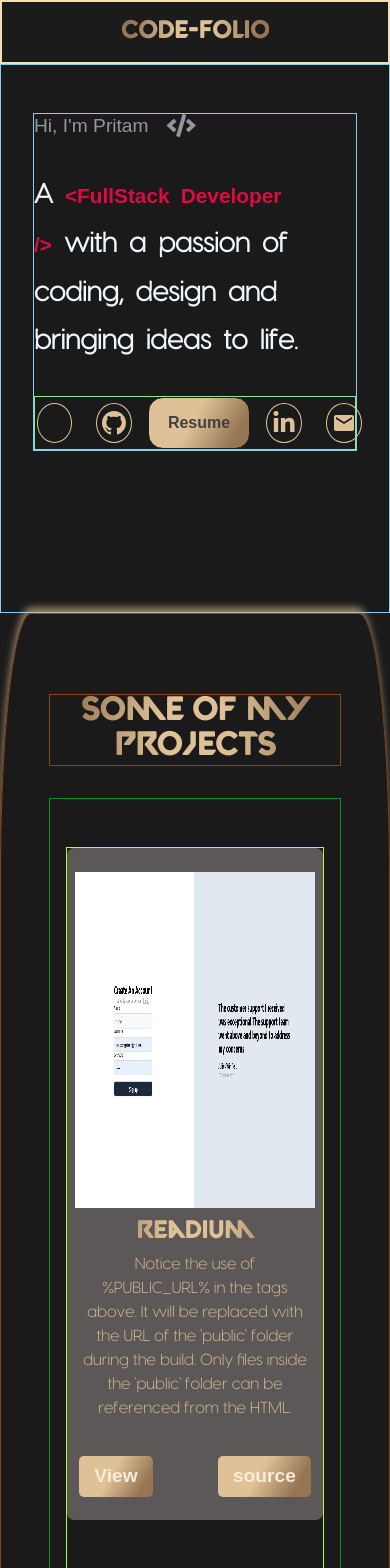
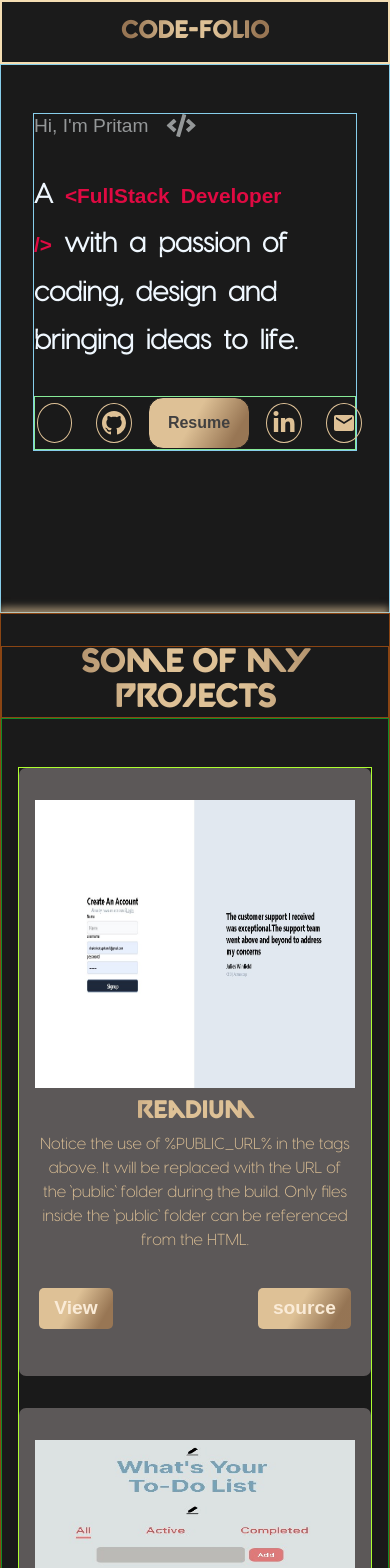
Before and after one commit to anynomous001/DevFolio, a React (Vite) app: page / in a window 390 px wide. Shown: the top 1568 px of the page. Built offline with nearby package versions, Linux system fonts and the light colour scheme; some icons are missing.

Commit message:
project section updated

```diff
--- a/src/Components/ProjectAndSkillDivStyle.css
+++ b/src/Components/ProjectAndSkillDivStyle.css
@@ -11,7 +11,6 @@
 
 .home-project-header {
     font-size: 4rem;
-    margin-top: 1em;
     font-family: 'valorant';
 
     border: 1px solid saddlebrown;
@@ -49,9 +48,6 @@
     padding-top: 1.5em;
 }
 
-.home_project_pic {
-    height: 21em;
-}
 
 .projectcard .view:hover {
     transform: scale(1.05);
@@ -178,8 +174,10 @@
     transform: scale(0.95);
 }
 
+
 .home_project_pic {
     width: 95%;
+    height: 21em;
 }
 
 @media screen and (max-width:780px) {
@@ -194,7 +192,7 @@
     }
 
     .home_project_pic {
-        width: 90%;
+        width: 100%;
     }
 
     .home-project-header {
@@ -205,21 +203,33 @@
 @media screen and (max-width:480px) {
     .flex-div {
         flex-direction: column;
-        gap: 3em;
+        gap: 2em;
         border: 1px solid greenyellow;
     }
 
     .flex-div .projectcard {
         width: 100%;
+        padding:2em 1em ;
     }
 
-    .home_project_pic {
-        width: 100%;
-    }
+
 
     .home-project-header {
         font-size: 2rem;
     }
+.home_project_pic {
+        height: 18em;
+    }
+    .ProjectAndSkillDiv {
+    border-top-right-radius: 0%;
+    border-top-left-radius: 0%;
+    padding: 2em 0em;
+}
+
+.home-projects-container {
+    margin: 0;
+    border: 1px solid rgb(19, 139, 39);
+}
 }
 
 
```
